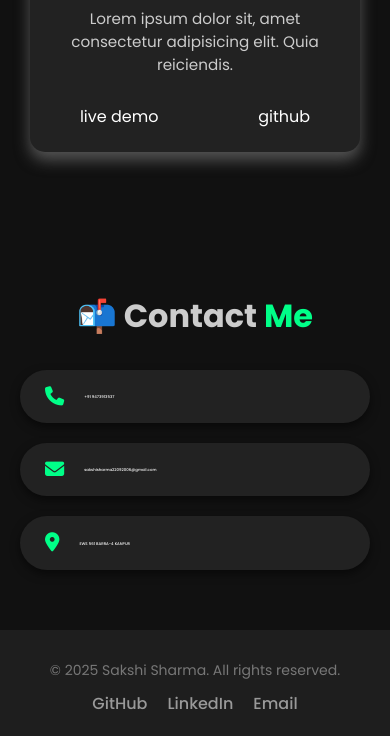
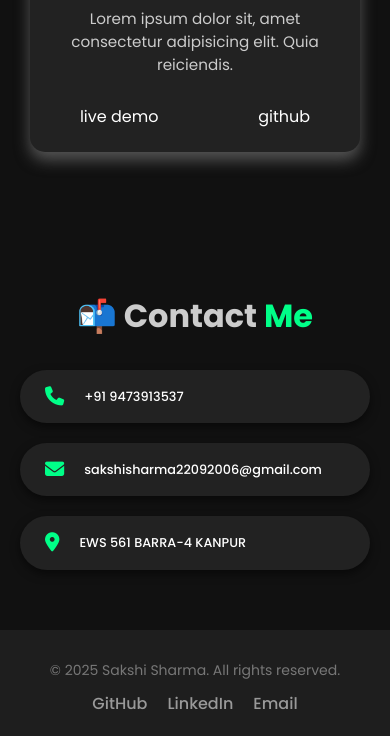
Before and after one commit to sak567-beep/my-portfolio, a plain HTML site: page index.html in a window 390 px wide. Shown: the part 7696-8432 px from the top of the page. Drawn offline with Linux system fonts and the light colour scheme.

Commit message:
Update style.css

```diff
--- a/style.css
+++ b/style.css
@@ -572,6 +572,6 @@ footer {
     font-size: 2rem;
   }
   .contact-item span{
-    font-weight: .7rem;
+    font-size: .8rem;
   }
 }
```
